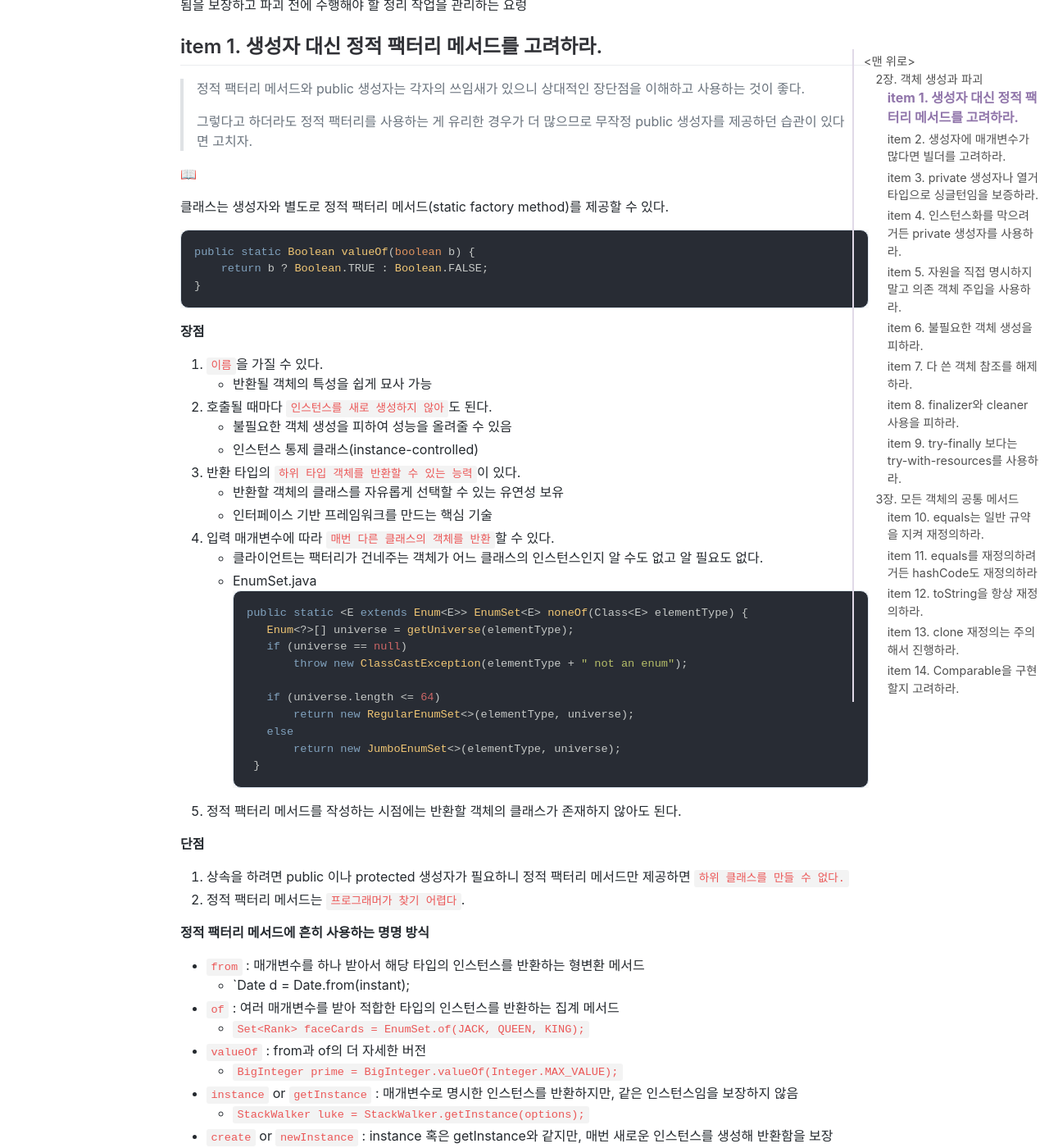
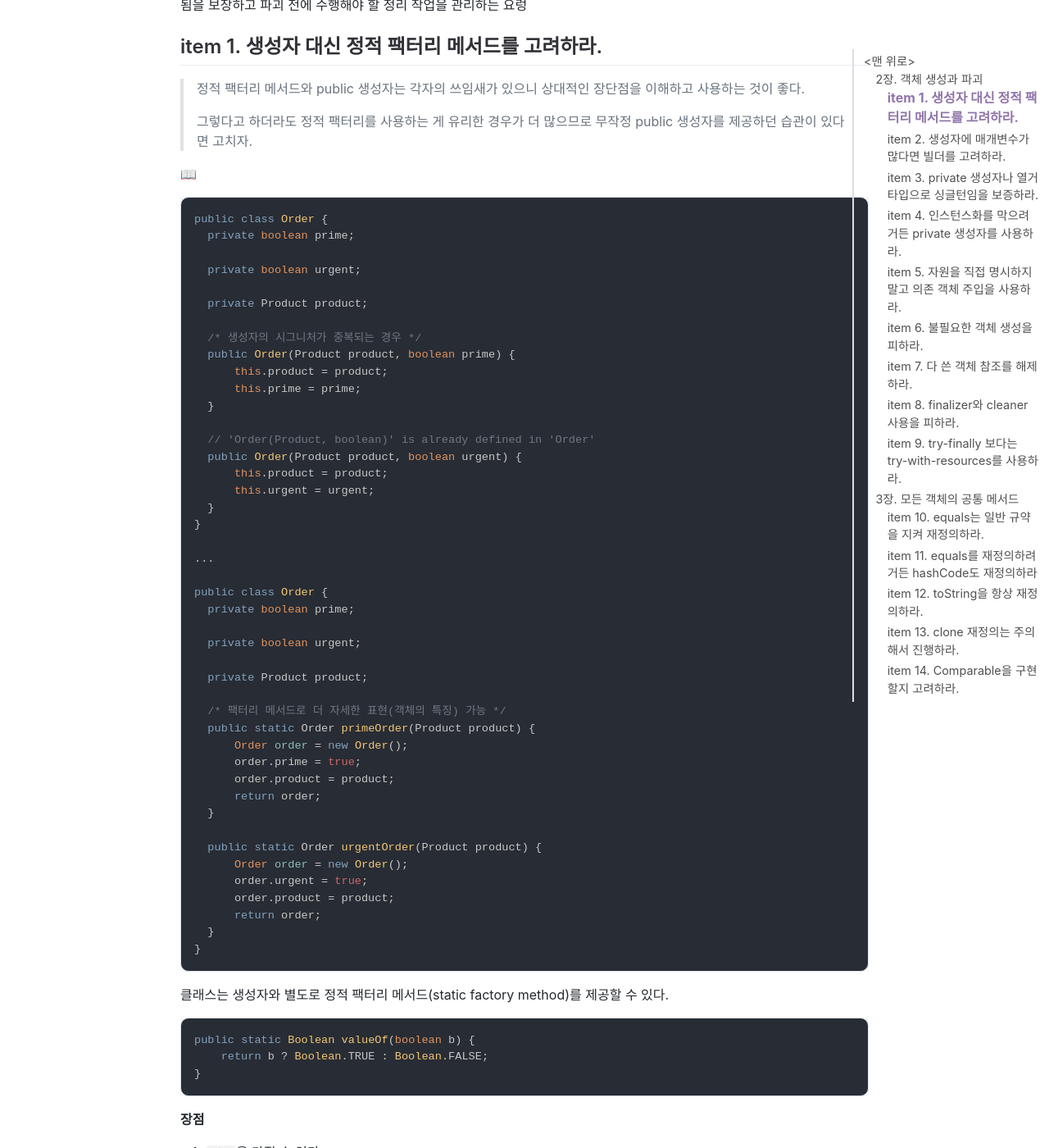
Before and after one commit to jihunparkme/jihunparkme.github.io, a Jekyll site: the page built from _posts/2023-04-07-Effective-Java-Object.md, in a window 1280 px wide and 1400 px high, scrolled down 777 px. Shown: the whole window at 82% size. Built offline with Jekyll 4.4.1, drawn with Linux system fonts in a browser that asks for light colours; nearby versions of some CDN libraries; comment, search, counter and statistics services are not loaded; some of the changed text lies outside the part shown.

Commit message:
[Effective Java] item 1. 생성자 대신 정적 팩터리 메서드를 고려하라.

````diff
--- a/_posts/2023-04-07-Effective-Java-Object.md
+++ b/_posts/2023-04-07-Effective-Java-Object.md
@@ -18,6 +18,69 @@ featured-img: EFF_JAVA
 > 그렇다고 하더라도 정적 팩터리를 사용하는 게 유리한 경우가 더 많으므로 무작정 public 생성자를 제공하던 습관이 있다면 고치자.
 
 📖
+
+```java
+public class Order {
+  private boolean prime;
+
+  private boolean urgent;
+
+  private Product product;
+
+  /* 생성자의 시그니처가 중복되는 경우 */
+  public Order(Product product, boolean prime) {
+      this.product = product;
+      this.prime = prime;
+  }
+
+  // 'Order(Product, boolean)' is already defined in 'Order'
+  public Order(Product product, boolean urgent) {
+      this.product = product;
+      this.urgent = urgent;
+  }
+}
+
+...
+
+public class Order {
+  private boolean prime;
+
+  private boolean urgent;
+
+  private Product product;
+
+  /* 팩터리 메서드로 더 자세한 표현(객체의 특징) 가능 */
+  public static Order primeOrder(Product product) {
+      Order order = new Order();
+      order.prime = true;
+      order.product = product;
+      return order;
+  }
+
+  public static Order urgentOrder(Product product) {
+      Order order = new Order();
+      order.urgent = true;
+      order.product = product;
+      return order;
+  }
+}
+```
+
+
+
+
+
+
+
+
+
+
+
+
+
+
+
+
 
 클래스는 생성자와 별도로 정적 팩터리 메서드(static factory method)를 제공할 수 있다.
 
````
